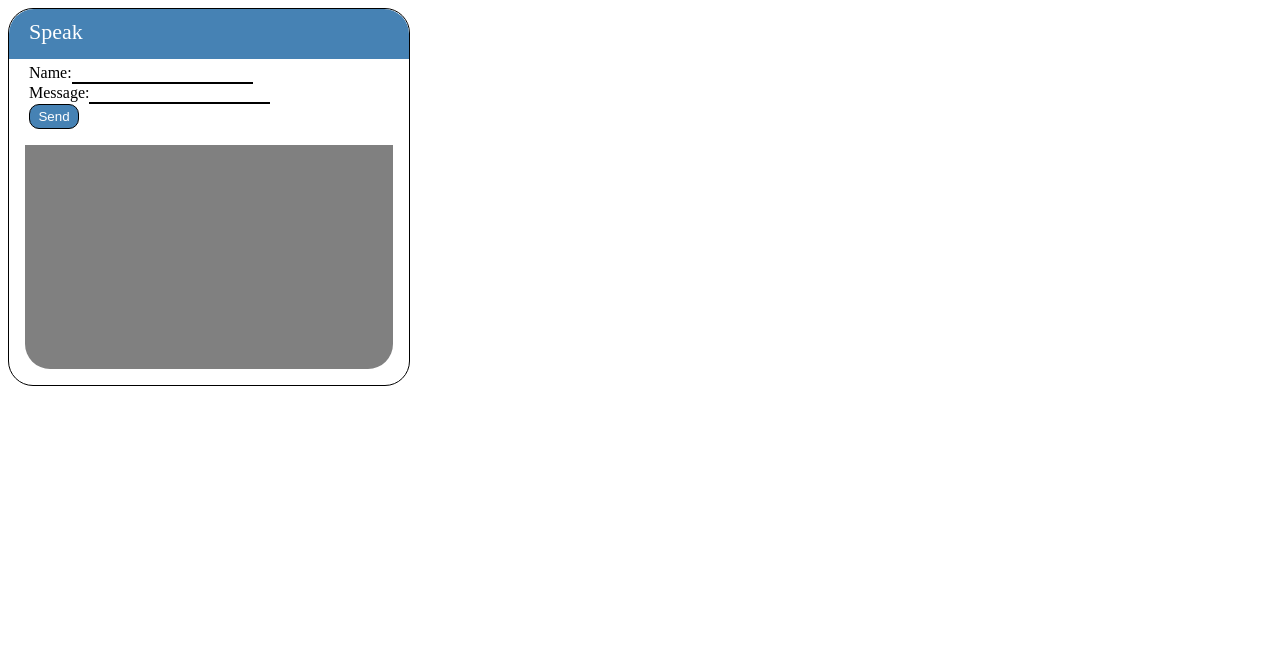
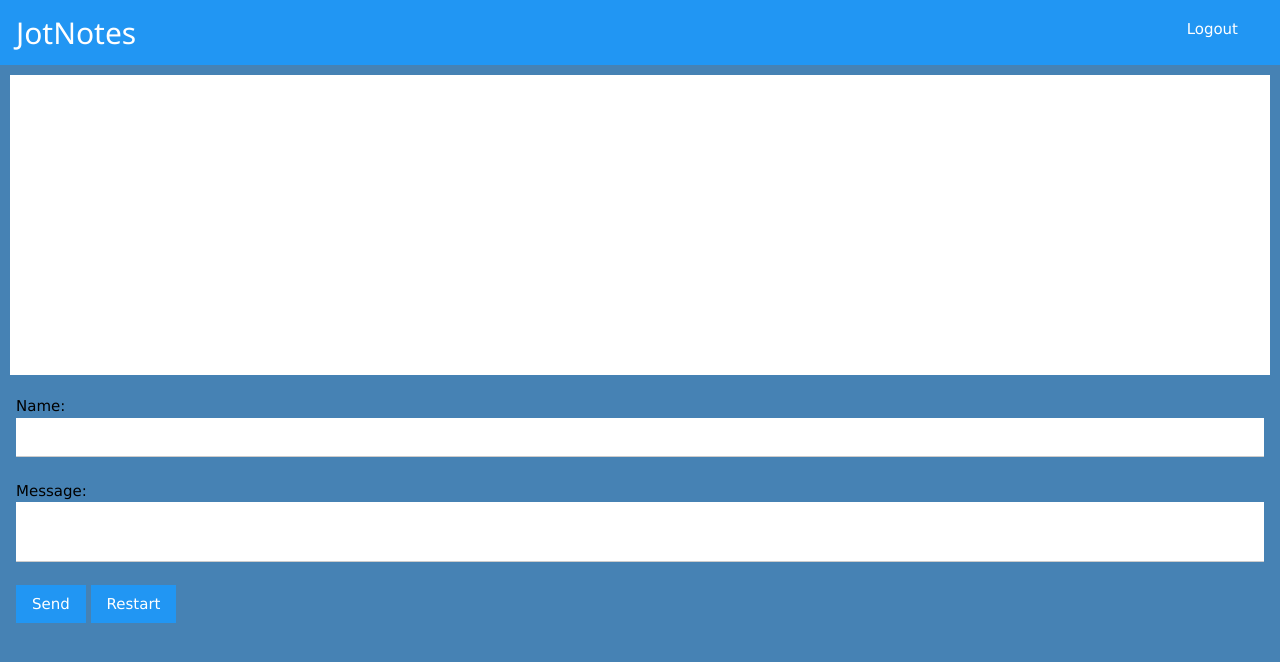
Before and after one commit to chatBoxDoddle/ChatBoxDoddle.github.io, a PHP site: page / in a window 1280 px wide. Shown: the top 662 px of the page. Run offline with PHP 8.4, Linux system fonts and the light colour scheme; some libraries are stand-ins or nearby versions.

Commit message:
added styling

```diff
--- a/base.js
+++ b/base.js
@@ -23,7 +23,7 @@ function list_data() {
         post = snapshot.val();
         for (x = 1; x <= post; x++) {
             firebase.database().ref('Tag' + (x)).once('value').then(function(snapshot) {
-                document.getElementById("take").innerHTML += "<span>" + snapshot.val() + "</span></br>";
+                document.getElementById("take").innerHTML += "<span class='w3-tag w3-teal logs'>" + snapshot.val() + "</span></br>";
             });
             check = post;
         }
@@ -42,8 +42,17 @@ function run(event) {
 function writeUserData() {
     post++;
     var database = firebase.database().ref();
-    database.child("Tag" + post).set(document.getElementById("user").value + ":" + document.getElementById("field").value);
+    database.child("Tag" + post).set("@" + document.getElementById("user").value + ":" + document.getElementById("field").value);
     database.child("post").set(post);
+    document.getElementById("field").value = "";
+
+}
+
+function cleanUserData() {
+    post++;
+    var database = firebase.database().ref();
+    database.set("");
+    database.child("post").set("0");
     document.getElementById("field").value = "";
 
 }
@@ -55,7 +64,7 @@ function readUserData() {
     if (check < clip) {
         check = clip;
         firebase.database().ref('Tag' + (clip)).once('value').then(function(snapshot) {
-            document.getElementById("take").innerHTML += "<span>" + snapshot.val() + "</span></br>";
+            document.getElementById("take").innerHTML += "<span class='w3-tag w3-purple logs'>" + snapshot.val() + "</span></br>";
             var objDiv = document.getElementById("take");
             objDiv.scrollTop = objDiv.scrollHeight;
         });
--- a/blank.css
+++ b/blank.css
@@ -1,64 +1,16 @@
-.container {
-    Width: 400px;
-    border: 1px solid black;
-    border-radius: 25px;
+.logs {
+    margin: 5px;
+    padding: 5px;
+    border-radius: 5px;
 }
 
-.container_title {
-    margin: 0;
-    Width: 95%;
-    height: 40px;
-    padding-top: 10px;
-    padding-left: 5%;
-    font-size: 22px;
-    border-radius: 25px 25px 0px 0px;
+body {
     background-color: steelblue;
-    color: white;
 }
 
-.container_inputs {
-    padding-left: 20px;
-    margin-top: 5px;
-    margin-bottom: 5px;
+.scrollbar {
+    width: 100%;
+    max-width: 100%;
+    height: 400px;
+    background-color: #7bd6fc;
 }
-
-#user {
-    border: none;
-    border-bottom: 2px solid black;
-    text-decoration: none;
-}
-
-#field {
-    border: none;
-    border-bottom: 2px solid black;
-    text-decoration: none;
-}
-
-#submit {
-    Width: 50px;
-    height: 25px;
-    background-color: steelblue;
-    border-radius: 10px;
-    color: white;
-    border: 1px solid black;
-    text-decoration: none;
-}
-
-#take {
-    margin: 4%;
-    padding: 3%;
-    color: white;
-    Width: 86%;
-    height: 200px;
-    background: gray;
-    overflow-y: auto;
-    border-radius: 0px 0px 25px 25px;
-}
-
-.item {
-    background: steelblue;
-    border: 1px solid steelblue;
-    border-radius: 20px;
-    color: white;
-    padding-left: 10px;
-}
--- a/index.html
+++ b/index.html
@@ -7,23 +7,26 @@
     <link rel="stylesheet" href="font-awesome-4.7.0/css/font-awesome.min.css">
     <script src="https://www.gstatic.com/firebasejs/3.6.10/firebase.js"></script>
     <script src="https://ajax.googleapis.com/ajax/libs/angularjs/1.4.8/angular.min.js"></script>
-    <title>angular</title>
+    <link rel="stylesheet" href="https://www.w3schools.com/w3css/4/w3.css">
+    <title>Driver</title>
 </head>
 
 <body>
-    <div class="container" ng-app="peace" ng-controller="personCtrl" ng-init="num = 0">
-        <div class="container_title">
-            <span>Speak</span>
-        </div>
-        <div class="container_inputs">
-            <span>Name:<input type="text" id="user"/></span></br>
-            <span>Message:<input type="text" id="field" onkeydown="run(event)"/></span></br>
-            <button id="submit" onclick="writeUserData()">Send</button>
-        </div>
-        <div id="take"></div>
+    <div class="w3-container w3-blue">
+        <a href="login.html" style="float:right"><button id="submit" class="w3-btn w3-blue" style="margin:10px">Logout</button></a>
+        <h2>JotNotes</h2>
+
+    </div>
+    <div class="w3-container w3-white" style="margin:10px; margin-bottom:20px; padding:10px; height:300px; overflow-y: scroll;" id="take"></div>
+    <div class="w3-container">
+        <span>Name:<input class="w3-input" type="text" id="user"/></span></br>
+        <span>Message:<input class="w3-input" type="text" id="field" style="height:60px;"onkeydown="run(event)"/></span></br>
+        <button id="submit" class="w3-btn w3-blue" onclick="writeUserData() ">Send</button>
+        <button id="submit" class="w3-btn w3-blue" onclick="cleanUserData() ">Restart</button>
+    </div>
     </div>
 
 </body>
-<script src="base.js"></script>
+<script src="base.js "></script>
 
 </html>
```
Also changed, not shown: login.html (added, +35 -0 lines).
